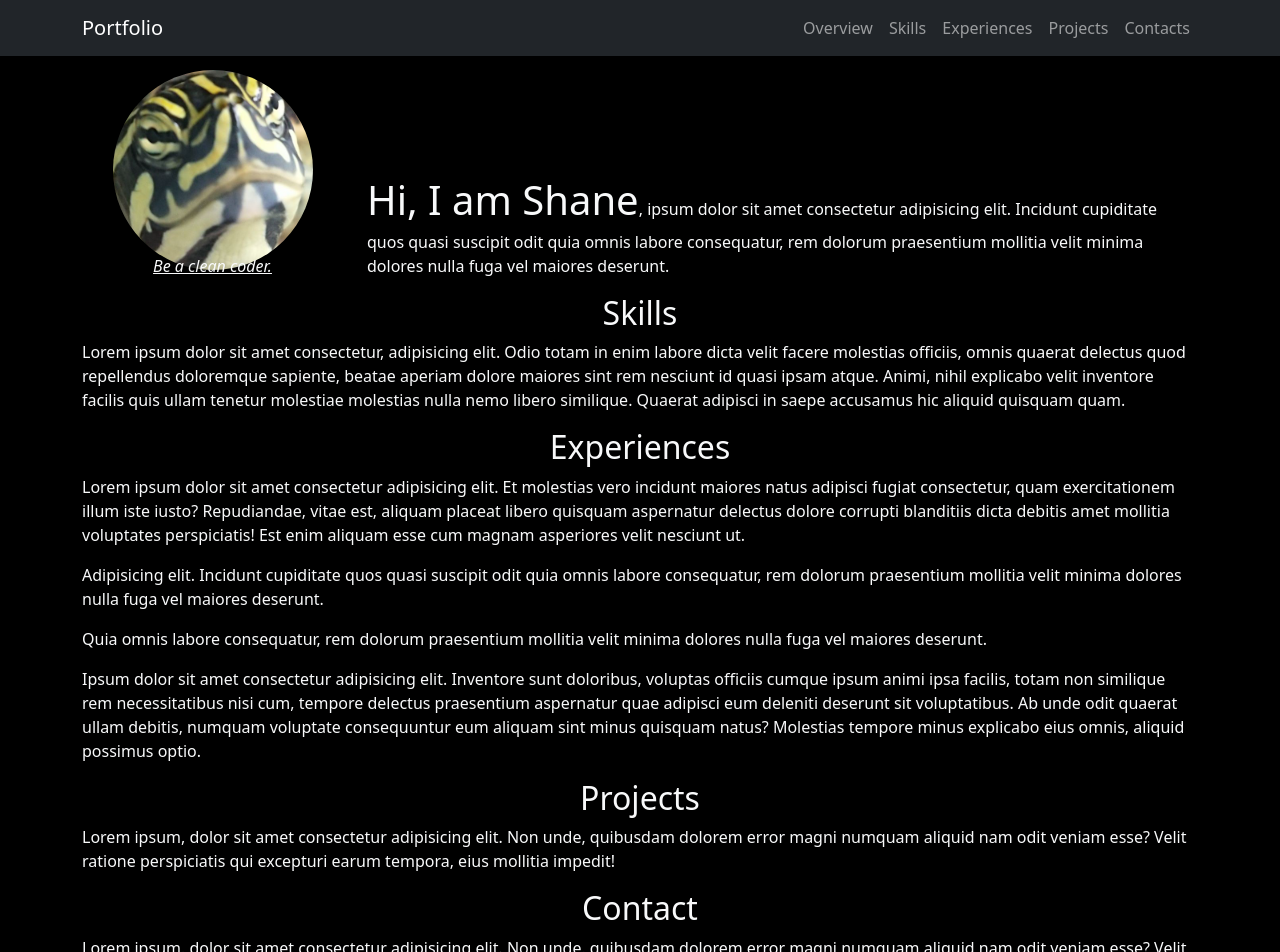
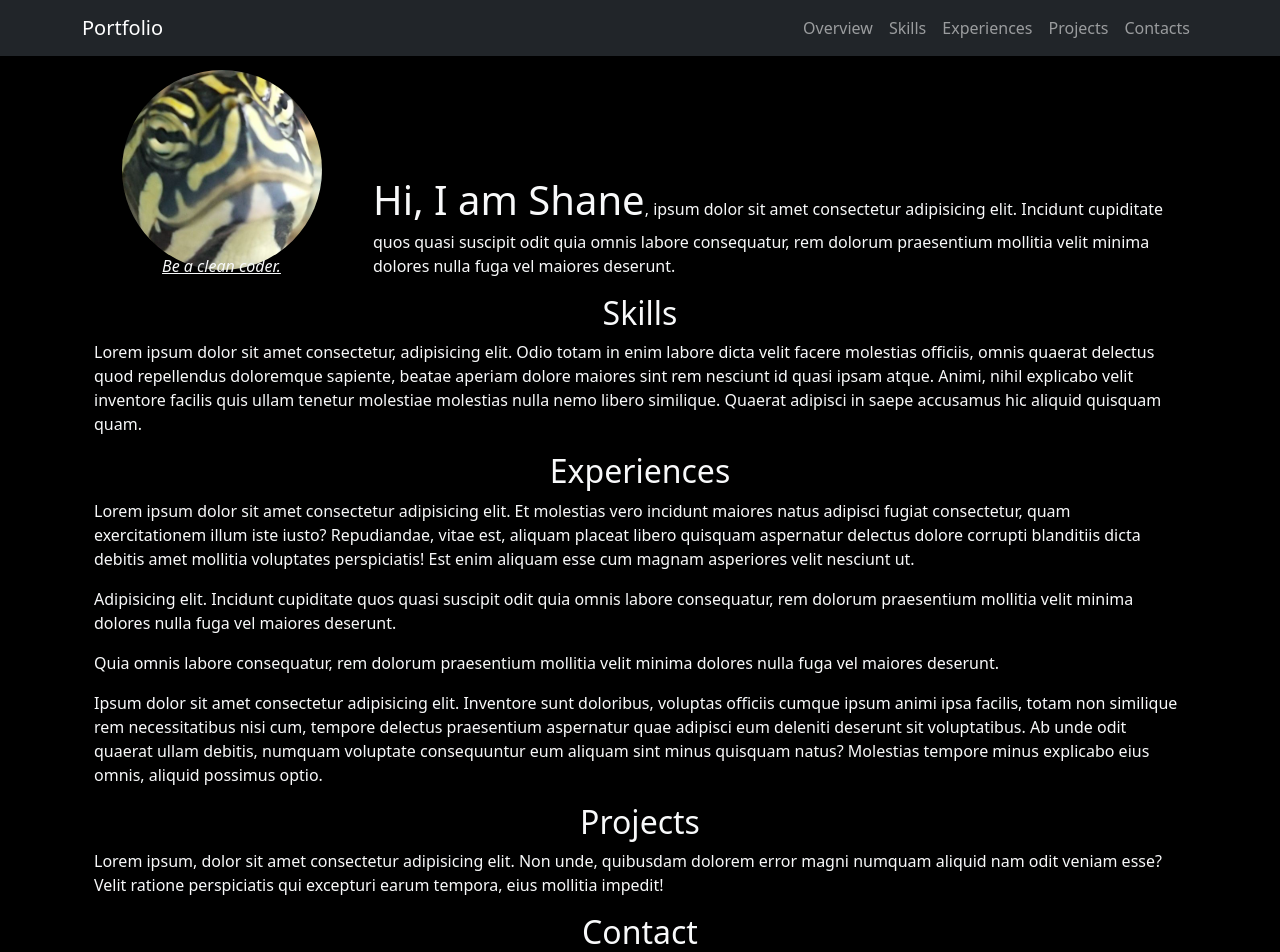
Before and after one commit to avt1745zet/portfolio, a React app: page / in a window 1280 px wide. Shown: the top 952 px of the page. Built offline with nearby package versions, Linux system fonts and the light colour scheme.

Commit message:
Fix issue of navbar covers content

```diff
--- a/src/pages/main/Contact.tsx
+++ b/src/pages/main/Contact.tsx
@@ -1,9 +1,10 @@
-import React, { HTMLAttributes } from "react";
-import { Col, Row } from "react-bootstrap";
+import React from "react";
+import { Col, Container, ContainerProps, Row } from "react-bootstrap";
 
-const Contact = (props: HTMLAttributes<HTMLElement>) => {
+const Contact = (props: ContainerProps) => {
 	const {...other} = props;
 	return (
+		<Container {...other}>
 			<Row {...other} className="text-light">
 				<Col sm={12}>
 					<h2 className="text-center" >
@@ -14,6 +15,7 @@ const Contact = (props: HTMLAttributes<HTMLElement>) => {
 					</p>
 				</Col>
 			</Row>
+		</Container>
 	);
 };
 
--- a/src/pages/main/Experiences.tsx
+++ b/src/pages/main/Experiences.tsx
@@ -1,9 +1,10 @@
-import React, { HTMLAttributes } from "react";
-import { Col, Row } from "react-bootstrap";
+import React from "react";
+import { Col, Container, ContainerProps, Row } from "react-bootstrap";
 
-const Experiences = (props: HTMLAttributes<HTMLElement>) => {
+const Experiences = (props: ContainerProps) => {
 	const {...other} = props;
 	return (
+		<Container {...other}>
 			<Row {...other} className="text-light">
 				<Col xs={12}>
 					<h2 className="text-center" >
@@ -29,6 +30,7 @@ const Experiences = (props: HTMLAttributes<HTMLElement>) => {
 					</p>
 				</Col>
 			</Row>
+		</Container>
 	);
 };
 
--- a/src/pages/main/Overview.tsx
+++ b/src/pages/main/Overview.tsx
@@ -1,11 +1,11 @@
-import React, { Fragment, HTMLAttributes } from "react";
-import { Col, Image, Row } from "react-bootstrap";
+import React from "react";
+import { Col, Container, ContainerProps, Image, Row } from "react-bootstrap";
 import AvatarImage from "./../../../res/avatar.png";
 
-const Overview = (props: HTMLAttributes<HTMLElement>) => {
+const Overview = (props: ContainerProps) => {
 	const {...other} = props;
 	return (
-		<Fragment>
+		<Container {...other}>
 			<Row {...other} className="text-light justify-content-sm-center justify-content-md-start"
 				style={{
 					paddingTop: "70px" /** Height of navbar */
@@ -27,7 +27,7 @@ const Overview = (props: HTMLAttributes<HTMLElement>) => {
 					</p>
 				</Col>
 			</Row>
-		</Fragment>
+		</Container>
 	);
 };
 
--- a/src/pages/main/Projects.tsx
+++ b/src/pages/main/Projects.tsx
@@ -1,9 +1,10 @@
-import React, { HTMLAttributes } from "react";
-import { Col, Row } from "react-bootstrap";
+import React from "react";
+import { Col, Container, ContainerProps, Row } from "react-bootstrap";
 
-const Projects = (props: HTMLAttributes<HTMLElement>) => {
+const Projects = (props: ContainerProps) => {
 	const {...other} = props;
 	return (
+		<Container {...other}>
 			<Row {...other} className="text-light">
 				<Col sm={12}>
 					<h2 className="text-center" >
@@ -14,6 +15,7 @@ const Projects = (props: HTMLAttributes<HTMLElement>) => {
 					</p>
 				</Col>
 			</Row>
+		</Container>
 	);
 };
 
--- a/src/pages/main/Skills.tsx
+++ b/src/pages/main/Skills.tsx
@@ -1,10 +1,11 @@
-import React, { HTMLAttributes } from "react";
-import { Col, Row } from "react-bootstrap";
+import React from "react";
+import { Col, Container, ContainerProps, Row } from "react-bootstrap";
 
-const Skills = (props: HTMLAttributes<HTMLElement>) => {
+const Skills = (props: ContainerProps) => {
 	const {...other} = props;
 	return(
-		<Row {...other} className="text-light">
+		<Container {...other}>
+			<Row className="text-light">
 				<Col sm={12}>
 					<h2 className="text-center" >
                     Skills
@@ -14,6 +15,7 @@ const Skills = (props: HTMLAttributes<HTMLElement>) => {
 					</p>
 				</Col>
 			</Row>
+		</Container>
 	);
 };
 
--- a/src/pages/main/index.tsx
+++ b/src/pages/main/index.tsx
@@ -10,6 +10,19 @@ const MainPage = () => {
 	return (
 		<Fragment>
 			{/** Navbar */}
+			<style type="text/css">
+				{/** Prevent navbar cover the section content */}
+				{`
+		 			section:target::before {
+						display: block;
+						content: " ";
+						margin-top: -70px;
+						height: 70px;
+						visibility: hidden;
+						pointer-events: none;
+		  			}
+		  		`}
+			</style>
 			<Navbar fixed="top" expand="md" bg="dark" variant="dark">
 				<Container>
 					<Navbar.Brand>
@@ -37,14 +50,12 @@ const MainPage = () => {
 					</Navbar.Collapse>
 				</Container>
 			</Navbar>
-			<Container
-				as="main"
-			>
-				<Overview id="overview"/>
-				<Skills id="skills"/>
-				<Experiences id="experiences"/>
-				<Projects id="projects"/>
-				<Contact id="contact"/>
+			<Container as="main">
+				<Overview as="section" id="overview"/>
+				<Skills as="section" id="skills"/>
+				<Experiences as="section" id="experiences"/>
+				<Projects as="section" id="projects"/>
+				<Contact as="section" id="contact"/>
 			</Container>
 		</Fragment>
 	);
```
Lines whose indentation alone changed are shown as unchanged.
